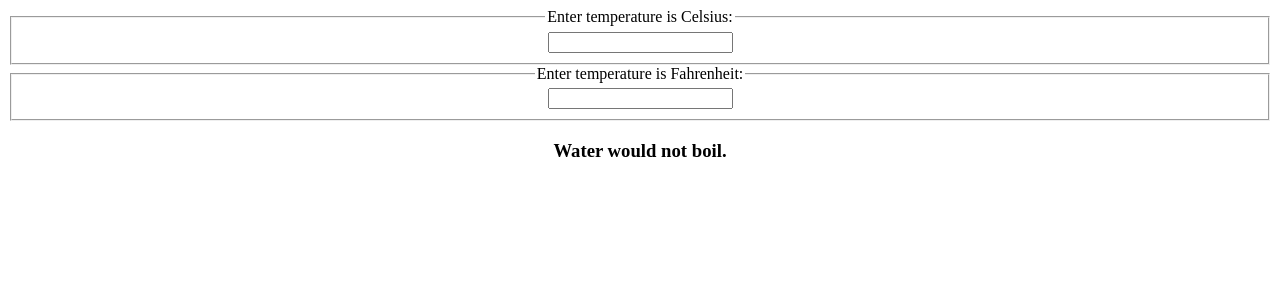
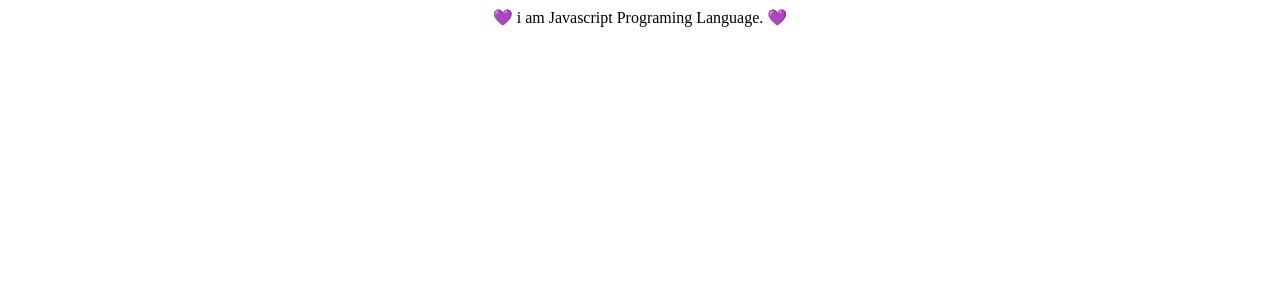
Before and after one commit to Nirob360/React-class-main, a React (Create React App) app: page / in a window 1280 px wide. Shown: the top 300 px of the page. Built offline with nearby package versions, Linux system fonts and the light colour scheme.

Commit message:
inhritance

```diff
--- a/src/App.js
+++ b/src/App.js
@@ -1,11 +1,12 @@
 import React from 'react';
 import './App.css';
-import Calclutor from './components/Calclutor';
+import Emoji from './components/composition/Emoji';
+import Text from './components/composition/Text';
 
 function App() {
     return (
         <div className="App">
-            <Calclutor />
+            <Emoji>{({ addEmoji }) => <Text addEmoji={addEmoji} />}</Emoji>
         </div>
     );
 }
--- a/src/components/BoilingVerdict.js
+++ /dev/null
@@ -1,8 +0,0 @@
-import React from 'react';
-
-export default function BoilingVerdict({ cessius = 0 }) {
-    if (cessius >= 100) {
-        return <h3>the water would Boil.</h3>;
-    }
-    return <h3>Water would not boil.</h3>;
-}
--- a/src/components/Calclutor.js
+++ /dev/null
@@ -1,40 +0,0 @@
-import React, { Component } from 'react';
-import { convert, toCelsius, toFahrenheit } from '../lib/Converter';
-import BoilingVerdict from './BoilingVerdict';
-import TemperatureInput from './TemperatureInput';
-
-export default class Calclutor extends Component {
-    state = {
-        temperature: '',
-        scale: 'c',
-    };
-
-    handleChange = (e, scale) => {
-        this.setState({
-            temperature: e.target.value,
-            scale,
-        });
-    };
-
-    render() {
-        const { temperature, scale } = this.state;
-        const celsius = scale === 'f' ? convert(temperature, toCelsius) : temperature;
-
-        const fahrenheit = scale === 'c' ? convert(temperature, toFahrenheit) : temperature;
-        return (
-            <div>
-                <TemperatureInput
-                    scale="c"
-                    temperature={celsius}
-                    onTemperatureChange={this.handleChange}
-                />
-                <TemperatureInput
-                    scale="f"
-                    temperature={fahrenheit}
-                    onTemperatureChange={this.handleChange}
-                />
-                <BoilingVerdict cessius={parseFloat()} />
-            </div>
-        );
-    }
-}
--- a/src/components/TemperatureInput.js
+++ /dev/null
@@ -1,21 +0,0 @@
-import React from 'react';
-
-const scaleName = {
-    c: 'Celsius',
-    f: 'Fahrenheit',
-};
-
-export default function TemperatureInput({ temperature, scale, onTemperatureChange }) {
-    return (
-        <div>
-            <fieldset>
-                <legend>Enter temperature is {scaleName[scale]}:</legend>
-                <input
-                    type="text"
-                    value={temperature}
-                    onChange={(e) => onTemperatureChange(e, scale)}
-                />
-            </fieldset>
-        </div>
-    );
-}
--- /dev/null
+++ b/src/components/composition/Emoji.js
@@ -0,0 +1,9 @@
+import { Component } from 'react';
+
+export default class Emoji extends Component {
+    addEmoji = (text, emoji) => ` ${emoji} ${text} ${emoji}`;
+
+    render() {
+        return this.props.children({ addEmoji: this.addEmoji });
+    }
+}
--- /dev/null
+++ b/src/components/composition/Text.js
@@ -0,0 +1,6 @@
+import React from 'react';
+
+export default function Text({ addEmoji }) {
+    const text = 'i am Javascript Programing Language.';
+    return <div>{addEmoji ? addEmoji(text, '💜 ') : text}</div>;
+}
--- /dev/null
+++ b/src/components/inheritance/Emoji.js
@@ -0,0 +1,12 @@
+import React, { Component } from 'react';
+
+export default class Emoji extends Component {
+    addEmoji = (text, emoji) => ` ${emoji} ${text} ${emoji}`;
+
+    render(overwrite) {
+        let text = ' Im the Emoji component';
+        if (overwrite) text = overwrite;
+
+        return <div>{text}</div>;
+    }
+}
--- /dev/null
+++ b/src/components/inheritance/Text.js
@@ -0,0 +1,14 @@
+import Emoji from './Emoji';
+
+export default class Text extends Emoji {
+    // eslint-disable-next-line no-useless-constructor
+    constructor(props) {
+        super(props);
+    }
+
+    render() {
+        const decoratedText = this.addEmoji('I im Javascript Language', '💜');
+
+        return super.render(decoratedText);
+    }
+}
--- a/src/lib/Converter.js
+++ /dev/null
@@ -1,18 +0,0 @@
-export function toCelsius(fahrenheit) {
-    return ((fahrenheit - 32) * 5) / 9;
-}
-
-export function toFahrenheit(celsius) {
-    return (celsius * 9) / 5 + 32;
-}
-
-export function convert(temperature, convertTo) {
-    const input = parseFloat(temperature);
-    if (Number.isNaN(input)) {
-        return '';
-    }
-    const output = convertTo(input);
-    const rounded = Math.round(output * 1000) / 1000;
-
-    return rounded.toString();
-}
```
